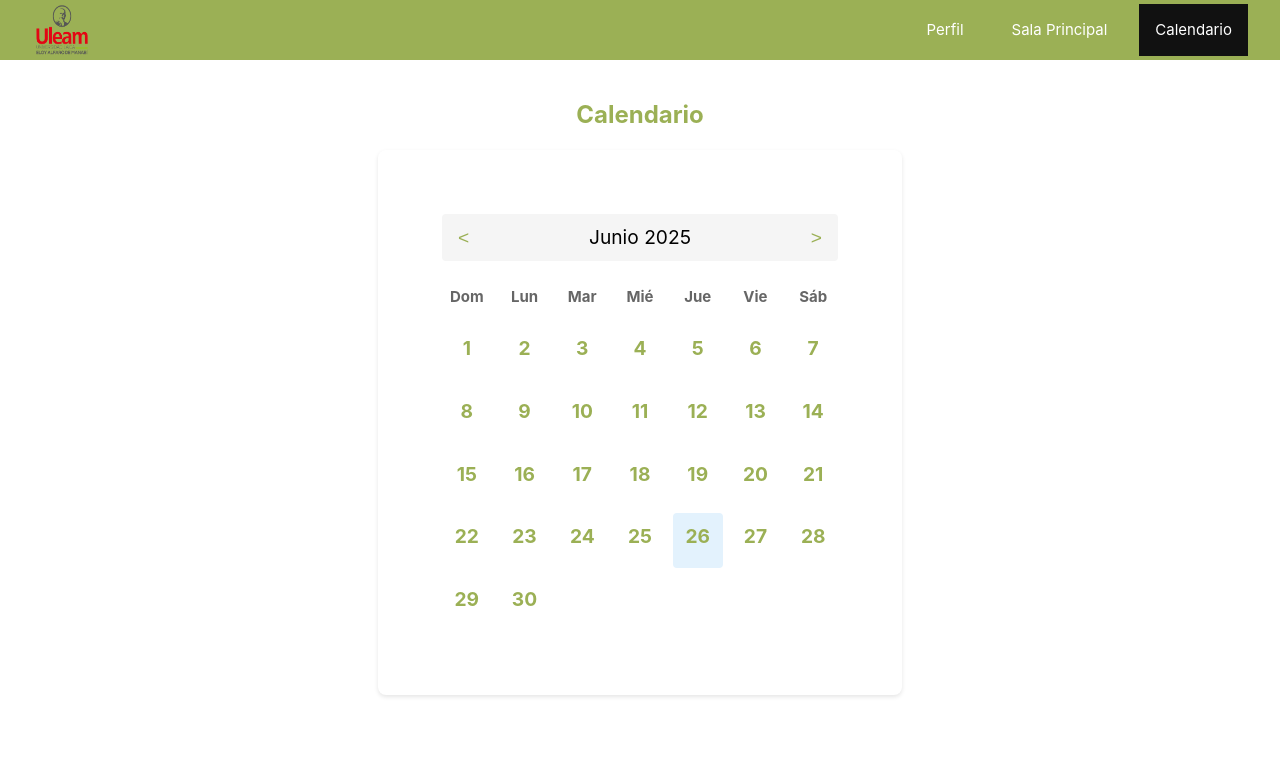
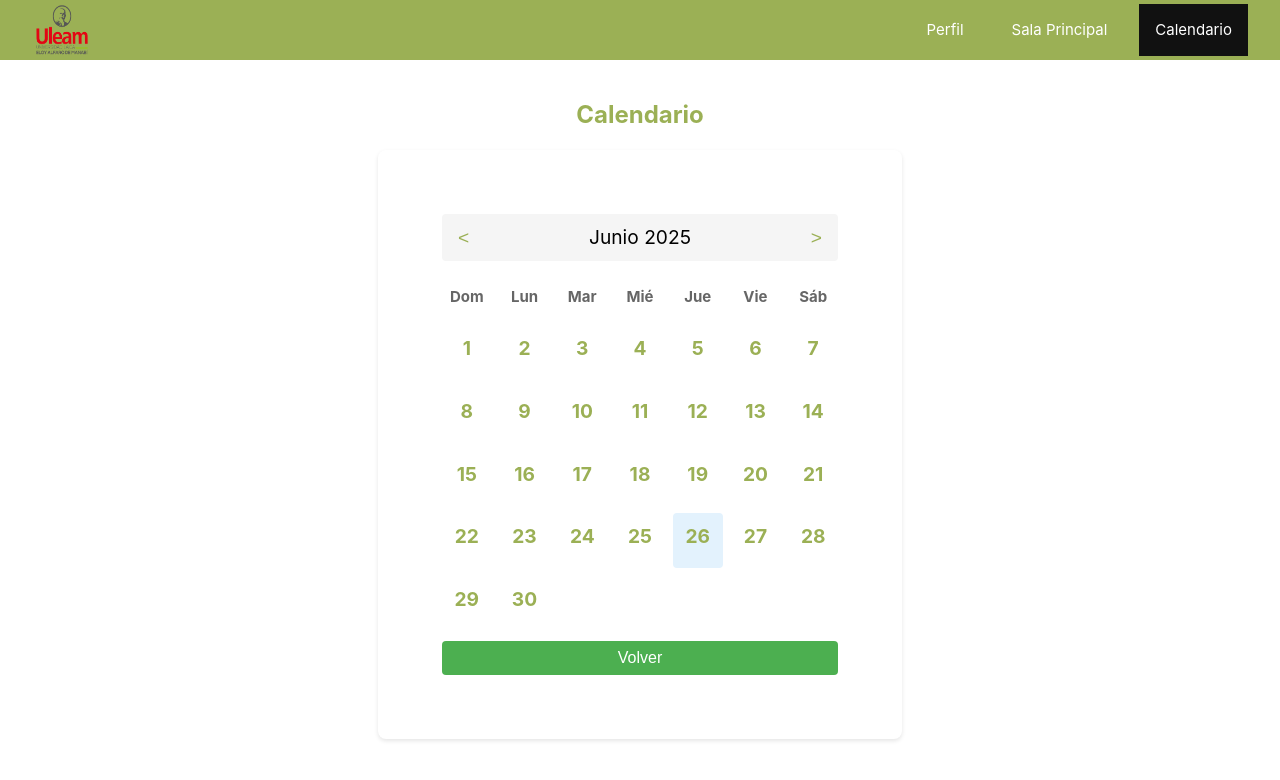
Before and after one commit to justinz12xd/Vue-proyecto, a Vue app: page /calendario in a window 1280 px wide. Shown: the top 780 px of the page. Built offline with nearby package versions, Linux system fonts and the light colour scheme.

Commit message:
Boton volver en calendario

```diff
--- a/src/components/agendar_citac.vue
+++ b/src/components/agendar_citac.vue
@@ -33,6 +33,7 @@
                 </select>
             </div>
             <button type="submit" class="btn-agendar">Agendar</button>
+
         </form>
         <div v-if="mensaje" class="mensaje">{{ mensaje }}</div>
     </div>
--- a/src/components/calendarioc.vue
+++ b/src/components/calendarioc.vue
@@ -28,8 +28,10 @@
           <span>{{ day }}</span>
           <div v-if="hasMedicalAppointment(day)" class="medical-dot"></div>
           <div v-if="getEventsForDay(day).length > 0" class="event-dot"></div>
+
         </div>
       </div>
+      <button type="button" class="volver" @click="volver">Volver</button>
     </div>
 
     <div v-if="selectedDay" class="event-modal">
@@ -66,14 +68,16 @@
 
 <script setup>
 import { ref, computed, watch } from 'vue'
-import navbar from '@/components/navbar.vue'
-
+import { useRouter } from 'vue-router'
 const days = ['Dom', 'Lun', 'Mar', 'Mié', 'Jue', 'Vie', 'Sáb']
 const monthNames = [
   'Enero', 'Febrero', 'Marzo', 'Abril', 'Mayo', 'Junio',
   'Julio', 'Agosto', 'Septiembre', 'Octubre', 'Noviembre', 'Diciembre'
 ]
-
+const router = useRouter()
+const volver=()=>{
+  router.push('/dashboard')
+}
 const month = ref(new Date().getMonth())
 const year = ref(new Date().getFullYear())
 const selectedDay = ref(null)
@@ -158,6 +162,19 @@ const padZero = (num) => num.toString().padStart(2, '0')
 </script>
 
 <style scoped>
+.volver{
+  background-color: #4CAF50;
+  max-width: 450%;
+  color: white;
+  padding: 0.5rem 0.5rem;
+  border: none;
+  border-radius: 4px;
+  cursor: pointer;
+  font-size: 16px;
+  width: 100%;
+  margin-top: 10px;
+
+}
 .calendar-container {
   max-width: 800px;
   margin: 0 auto;
```
